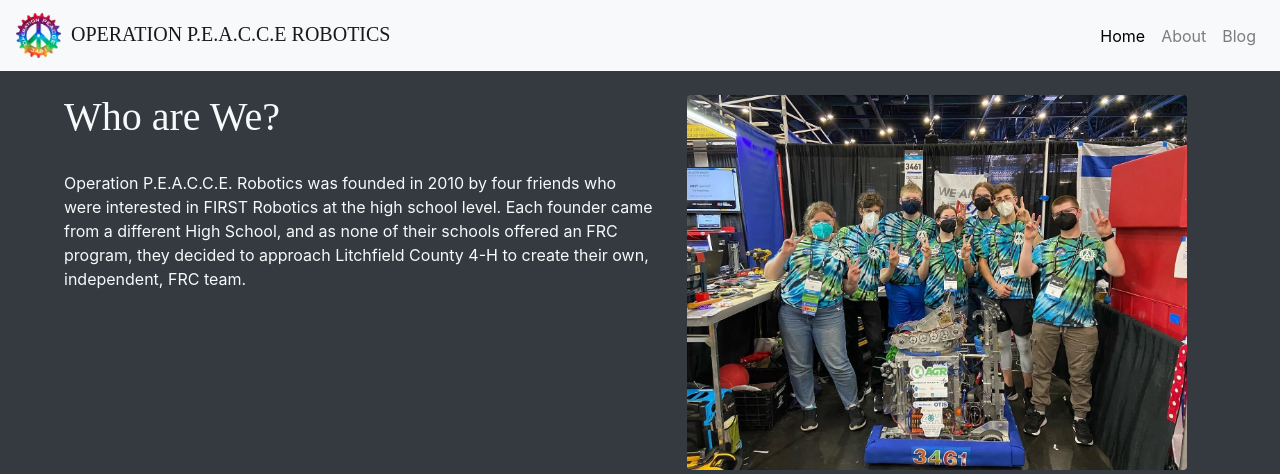
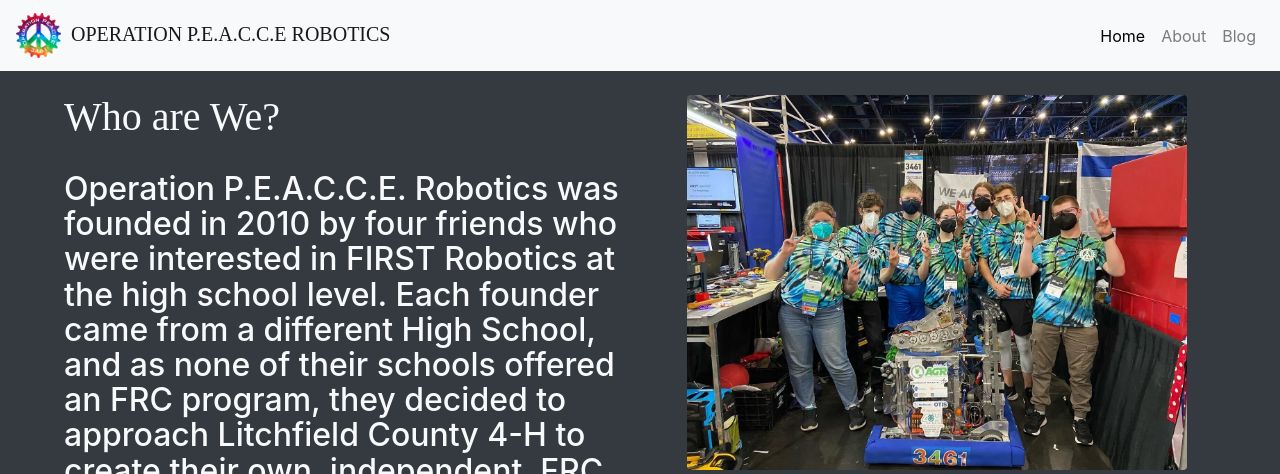
Before and after one commit to Operation-P-E-A-C-C-E-Robotics/Operation-P-E-A-C-C-E-Robotics.github.io, a Jekyll site: the page built from index.html, in a window 1280 px wide and 1352 px high. Shown: the top 474 px of the window. Built offline with Jekyll 4.4.1, drawn with Linux system fonts in a browser that asks for light colours; nearby versions of some CDN libraries; grey boxes are pictures that could not be loaded.

Commit message:
increase text size

```diff
--- a/index.html
+++ b/index.html
@@ -30,14 +30,14 @@
 
 
 <div class="row bg-dark text-light" style="padding-left: 5%;">
-    <div class="col"><h1 style="font-family: BankGothic;">Who are We?</h1><br><p>Operation P.E.A.C.C.E. Robotics was founded in 2010 by four friends who were interested in FIRST Robotics at the high school level. Each founder came from a different High School, and as none of their schools offered an FRC program, they decided to approach Litchfield County 4-H to create their own, independent, FRC team.</p></div>
+    <div class="col"><h1 style="font-family: BankGothic;">Who are We?</h1><br><h2>Operation P.E.A.C.C.E. Robotics was founded in 2010 by four friends who were interested in FIRST Robotics at the high school level. Each founder came from a different High School, and as none of their schools offered an FRC program, they decided to approach Litchfield County 4-H to create their own, independent, FRC team.</h2></div>
     <div class="col"><img class="rounded" src="/assets/images/WorldsPitPic.jpg" style="width:500px"></img></div>
   </div>
 
 <br>
 
 <div class="row bg-dark text-light" style="padding-left: 5%;">
-    <div class="col"><h1 style="font-family: BankGothic;">What is FIRST?</h1><br><p>FIRST is an organization created to inspire kids to get involved in robotics STEM. There are several different programs in FIRST, each catering to a different age group: FIRST Lego League Jr. (K-grade 4), FIRST Lego League (4-8), FIRST Tech Challenge (7-12), and FIRST Robotics Competition (9-12). Our team is part of the FIRST Robotics Competition (or FRC).</p></div>
+    <div class="col"><h1 style="font-family: BankGothic;">What is FIRST?</h1><br><h2>FIRST is an organization created to inspire kids to get involved in robotics STEM. There are several different programs in FIRST, each catering to a different age group: FIRST Lego League Jr. (K-grade 4), FIRST Lego League (4-8), FIRST Tech Challenge (7-12), and FIRST Robotics Competition (9-12). Our team is part of the FIRST Robotics Competition (or FRC).</h2></div>
     <div class="col"><img class="rounded" src="/assets/images/WeAreNEFirstPose.jpg" style="width:500px"></img></div>
 </div>
 
```
